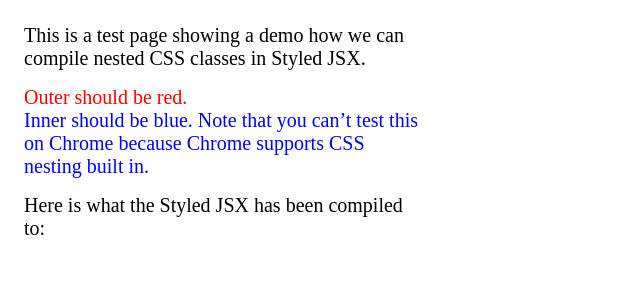
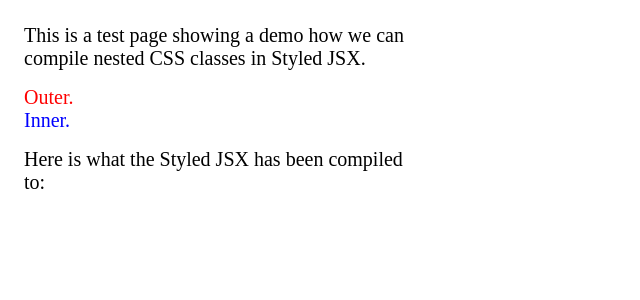
Before and after one commit to luma-team/nextjs-swc-sass-test, a Next.js app: page / in a window 1280 px wide. Shown: the top 300 px of the page, without its empty margins (0-640 px from the left). Built offline with nearby package versions, Linux system fonts and the light colour scheme.

Commit message:
Try compiling with swc

```diff
--- a/components/test.tsx
+++ b/components/test.tsx
@@ -32,11 +32,8 @@ export const Test = () => {
       </div>
 
       <div className="container">
-        <div>Outer should be red.</div>
-        <div className="inner">
-          Inner should be blue. Note that you can’t test this on Chrome because
-          Chrome supports CSS nesting built in.
-        </div>
+        <div>Outer.</div>
+        <div className="inner">Inner.</div>
       </div>
 
       <div>
```
Also changed, not shown: package.json (+5 -5 lines).
